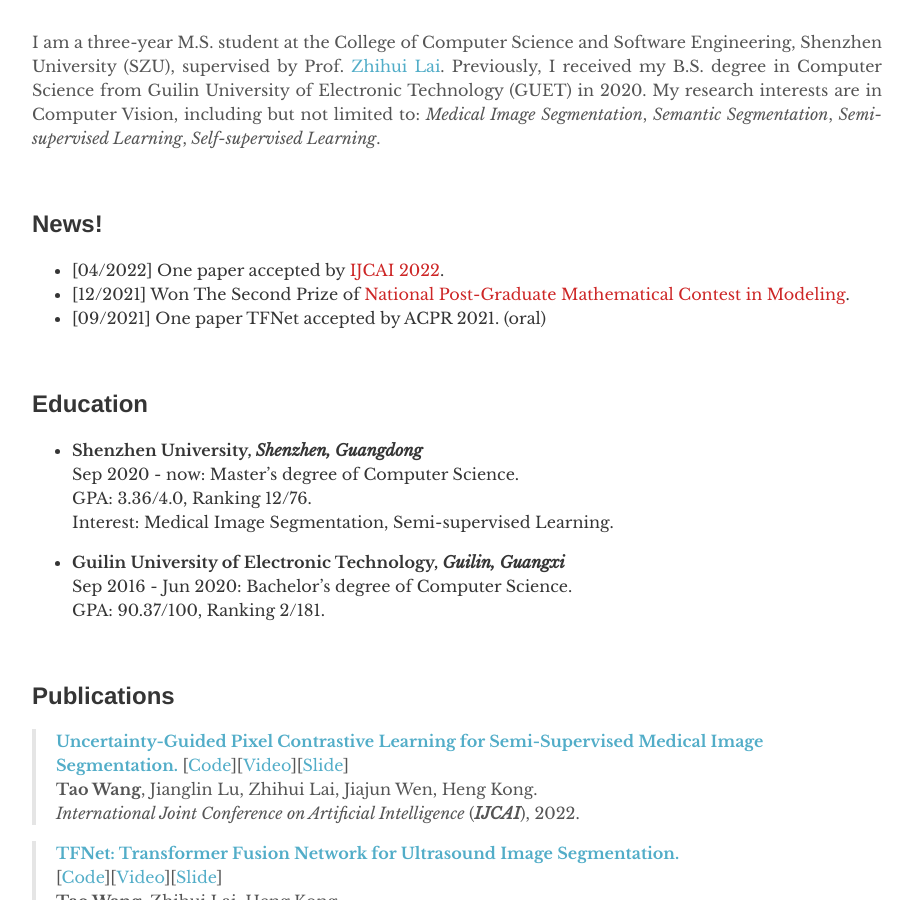
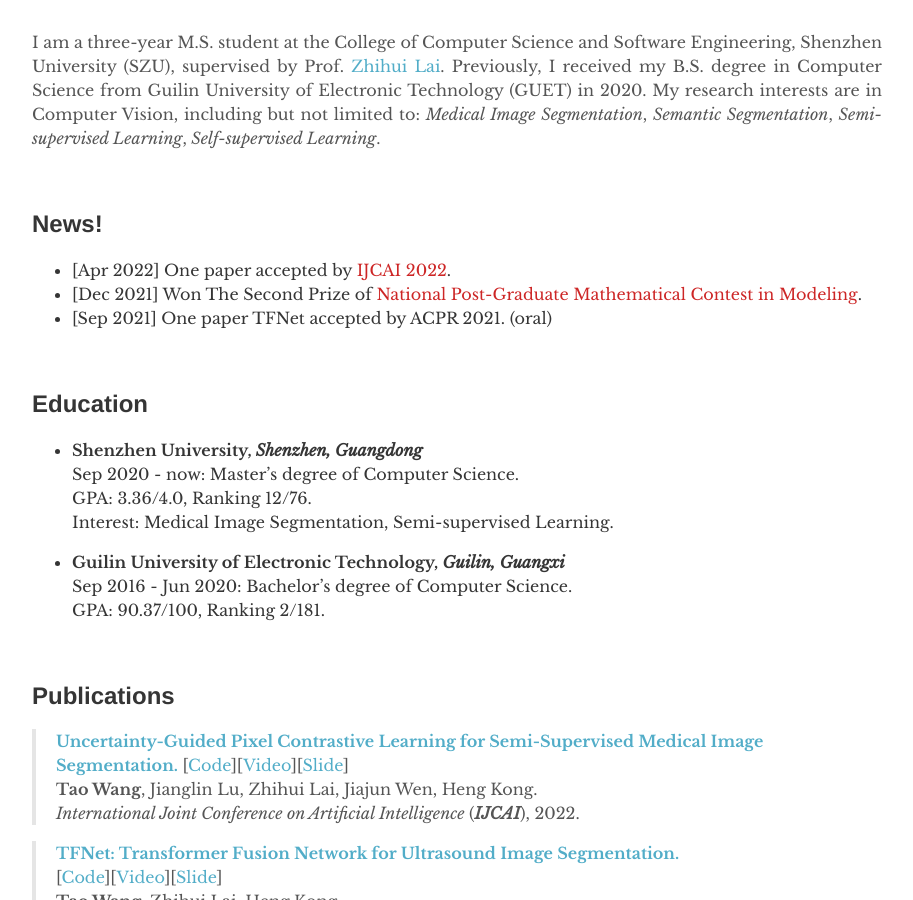
Before and after one commit to taovv/taovv.github.io, a Jekyll site: the page built from index.md, in a window 1280 px wide and 900 px high, scrolled down 476 px. Shown: the whole window, without its empty margins (183-1096 px from the left). Built offline with Jekyll 4.4.1, drawn with Linux system fonts in a browser that asks for light colours; a script that is not in the unit is left out.

Commit message:
Update index.md

```diff
--- a/index.md
+++ b/index.md
@@ -10,9 +10,9 @@ layout: about
 
 ## News!
 
-- [04/2022] One paper accepted by <font color="#CD2626">IJCAI 2022</font>.
-- [12/2021] Won The Second Prize of <font color="#CD2626">National Post-Graduate Mathematical Contest in Modeling</font>.
-- [09/2021] One paper TFNet accepted by ACPR 2021. (oral)<br>
+- [Apr 2022] One paper accepted by <font color="#CD2626">IJCAI 2022</font>.
+- [Dec 2021] Won The Second Prize of <font color="#CD2626">National Post-Graduate Mathematical Contest in Modeling</font>.
+- [Sep 2021] One paper TFNet accepted by ACPR 2021. (oral)<br>
 
 <br>
 
```
